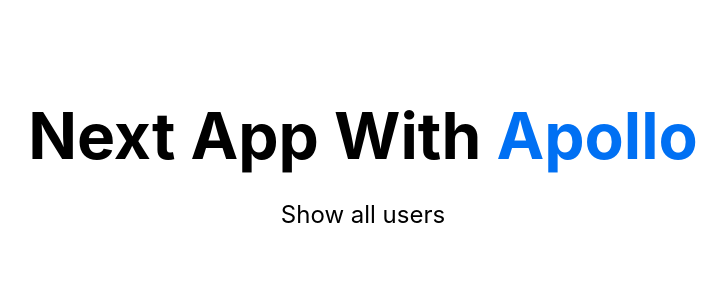
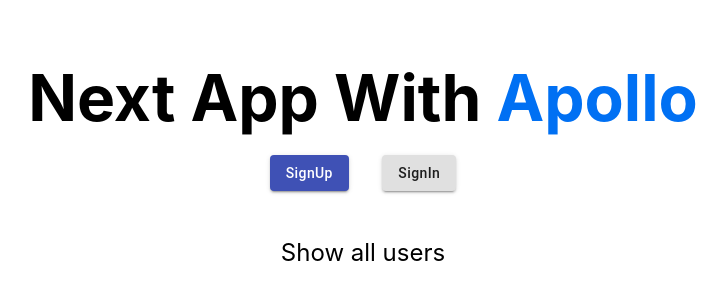
Before and after one commit to wkddngus5/nextjs-apollo-tutorial, a Next.js app: page / in a window 1280 px wide. Shown: the part 222-522 px from the top of the page, without its empty margins (277-1004 px from the left). Built offline with nearby package versions, Linux system fonts and the light colour scheme.

Commit message:
feat: connect to mysql

```diff
--- /dev/null
+++ b/components/SigninModal.js
@@ -0,0 +1,83 @@
+import { useState, useCallback } from 'react';
+import Modal from '@material-ui/core/Modal';
+import TextField from '@material-ui/core/TextField';
+import Button from '@material-ui/core/Button';
+import { useApollo } from '../lib/apolloClient';
+import { SIGNUP, SIGNIN } from '../gql/user';
+
+const CARD_BODY_STYLE = {
+    width: '500px',
+    margin: '100px auto',
+    padding: '20px',
+    backgroundColor: '#ffffff',
+}
+
+const FORM_STYLE = {
+    display: 'flex',
+    flexDirection: 'column',
+    justifyContent: 'space-around',
+    height: '300px',
+}
+
+const BUTTON_STYLE = {
+    textTransform: 'none',
+};
+
+function SigninModal({isVisible, onClose}) {
+    const apolloClient = useApollo();
+    const [email, setEmail] = useState('');
+    const [password, setPassword] = useState('');
+    const [name, setName] = useState('');
+
+    const onSubmit = useCallback( async () => {
+        const { loading, error, data } = await apolloClient.mutate({
+            mutation: SIGNUP,
+            variables: {
+                email,
+                password,
+                name,
+            }
+        });
+        console.log(data);
+    }, [email, password, name]);
+
+    return (
+        <Modal
+            open={isVisible}
+            onClose={onClose}
+            aria-labelledby="simple-modal-title"
+            aria-describedby="simple-modal-description">
+            <div className="card-body" style={CARD_BODY_STYLE}>
+                <form noValidate autoComplete="off" style={FORM_STYLE}>
+                    <TextField
+                        id="user-email"
+                        label="email"
+                        value={email}
+                        onChange={(event) => setEmail(event.target.value)} />
+                    <TextField
+                        id="user-password"
+                        label="password"
+                        type="password"
+                        value={password}
+                        onChange={(event) => setPassword(event.target.value)} />
+                    <TextField
+                        id="name"
+                        label="name"
+                        value={name}
+                        onChange={(event) => setName(event.target.value)} />
+                    <Button
+                        disableRipple
+                        variant="contained"
+                        color="primary"
+                        data-name="signup"
+                        style={BUTTON_STYLE}
+                        onClick={onSubmit}>
+                        SignUp
+                    </Button>
+                </form>
+            </div>
+        </Modal>
+    );
+}
+
+export default SigninModal;
--- a/gql/user.js
+++ b/gql/user.js
@@ -11,11 +11,33 @@
 `;
 
 export const USER_DETAIL = gql`
-    query user( $userId: String! ) {
-        user( id: $userId ) {
+    query user($userId: String!) {
+        user(id: $userId) {
             id
             name
             color
         }
     }
 `;
+
+export const SIGNIN = gql`
+    query signin($email: String!, $password: String!, $name: String!) {
+        signin(email: $email, password: $password, name: $name) {
+            id
+            email
+            password
+            name
+        }
+    }
+`;
+
+export const SIGNUP = gql`
+    mutation signup($email: String!, $password: String!, $name: String!) {
+        signup(email: $email, password: $password, name: $name) {
+            id
+            email
+            password
+            name
+        }
+    }
+`;
--- /dev/null
+++ b/lib/db.js
@@ -0,0 +1,21 @@
+import mysql from 'serverless-mysql';
+
+const db = mysql({
+    config: {
+        host: process.env.MYSQL_HOST,
+        port: process.env.MYSQL_PORT,
+        database: process.env.MYSQL_DATABASE,
+        user: process.env.MYSQL_USER,
+        password: process.env.MYSQL_PASSWORD
+    }
+});
+
+export default async function excuteQuery(query) {
+    try {
+        const results = await db.query(query);
+        await db.end();
+        return results;
+    } catch (error) {
+        return { error };
+    }
+}
--- /dev/null
+++ b/next.config.js
@@ -0,0 +1,9 @@
+module.exports = {
+    env: {
+        'MYSQL_HOST': '127.0.0.1',
+        'MYSQL_PORT': '3306',
+        'MYSQL_DATABASE': 'onemore',
+        'MYSQL_USER': 'root',
+        'MYSQL_PASSWORD': 'Wkddngus1!',
+    }
+}
--- a/package.json
+++ b/package.json
@@ -8,8 +8,9 @@
     "start": "next start"
   },
   "dependencies": {
-    "@apollo/client": "^3.0.2",
+    "@apollo/client": "^3.1.1",
     "@apollo/react-hooks": "^3.1.5",
+    "@material-ui/core": "^4.11.0",
     "apollo-cache-inmemory": "^1.6.6",
     "apollo-client": "^2.6.10",
     "apollo-link-http": "^1.5.17",
@@ -19,6 +20,8 @@
     "next": "9.4.4",
     "react": "16.13.1",
     "react-dom": "16.13.1",
+    "serverless-mysql": "^1.5.4",
+    "sql-template-strings": "^2.2.2",
     "swr": "^0.2.3"
   }
 }
--- a/pages/api/graphql.js
+++ b/pages/api/graphql.js
@@ -1,13 +1,22 @@
 import { ApolloServer, gql } from 'apollo-server-micro';
 import data from './data.json';
+import excuteQuery from '../../lib/db';
 
 const typeDefs = gql`
     type Query {
         users: [User!]!
-        user(id:String!): User!
+        user(id: String!): User!
+        signin(email: String!, password: String!, name: String!): User
+    }
+    type Mudation {
+        signin: User
+        signup(email: String!, password: String!, name: String!): User
+        signout: User
     }
     type User {
         id: String
+        email: String
+        password: String
         name: String
         color: String
     }
@@ -15,13 +24,22 @@
 
 const resolvers = {
     Query: {
-        users( _parent, _args, _context ) {
-            return data.users;
+        async users(_parent, _args, _context) {
+            // return data.users;
+            console.log(await excuteQuery('SELECT * FROM users'));
+            return await excuteQuery('SELECT * FROM users');
         },
-        user( parent, args, context ) {
-            return data.users.find( user => user.id === parseInt( args.id ) );
+        user(_parent, args, _context) {
+            return data.users.find((user) => user.id === parseInt(args.id));
+        },
+    },
+    Mudation: {
+        async signup(_parent, args, _context) {
+            const {email, password} = args;
+            console.log(email, password);
+            return await excuteQuery('SELECT * FROM users');
         }
-    },
+    }
 };
 
 const apolloServer = new ApolloServer({ typeDefs, resolvers });
--- a/pages/index.js
+++ b/pages/index.js
@@ -1,9 +1,40 @@
 import Head from 'next/head';
 import Link from 'next/link';
+import Button from '@material-ui/core/Button';
+import SigninModal from '../components/SigninModal';
+import { useState, useCallback } from 'react';
+
+const ROW_STYLE = {
+    display: 'flex',
+    justifyContent: 'space-around',
+    margin: '20px 10px',
+    width: '220px',
+};
+
+const BUTTON_STYLE = {
+    textTransform: 'none',
+};
 
 export default function Home() {
+    const [visibleModalName, setVisibleModalName] = useState(false);
+
+    const showModal = useCallback( ( event ) => {
+        const newVisibleModalname = event.target.closest('button').dataset.name;
+        if ( !newVisibleModalname ) {
+            return;
+        }
+        setVisibleModalName(newVisibleModalname);
+    }, []);
+
+    const closeModal = useCallback( () => {
+        setVisibleModalName();
+    }, []);
+
     return (
         <div className="container">
+            <SigninModal
+                isVisible={visibleModalName === 'signup'}
+                onCLose={closeModal} />
             <Head>
                 <title>Next App With Apollo</title>
                 <link rel="icon" href="/favicon.ico" />
@@ -13,6 +44,26 @@
                 <h1 className="title">
                     Next App With <span>Apollo</span>
                 </h1>
+
+                <div className="row" style={ROW_STYLE}>
+                    <Button
+                        disableRipple
+                        variant="contained"
+                        color="primary"
+                        data-name="signup"
+                        style={BUTTON_STYLE}
+                        onClick={showModal}>
+                        SignUp
+                    </Button>
+                    <Button
+                        variant="contained"
+                        color="default"
+                        data-name="signin"
+                        style={BUTTON_STYLE}
+                        onClick={showModal}>
+                        SignIn
+                    </Button>
+                </div>
 
                 <Link href="/users">
                     <p className="description">
```
Also changed, not shown: 2 other files (tests, documents, lock files or other folders).
